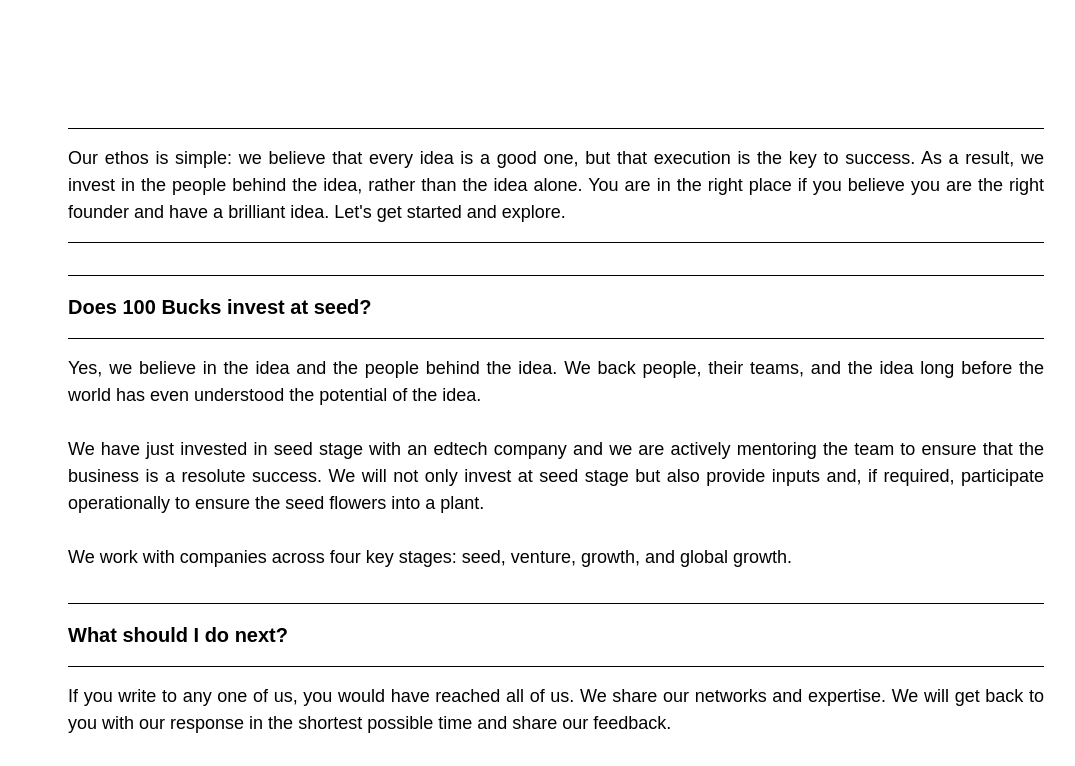
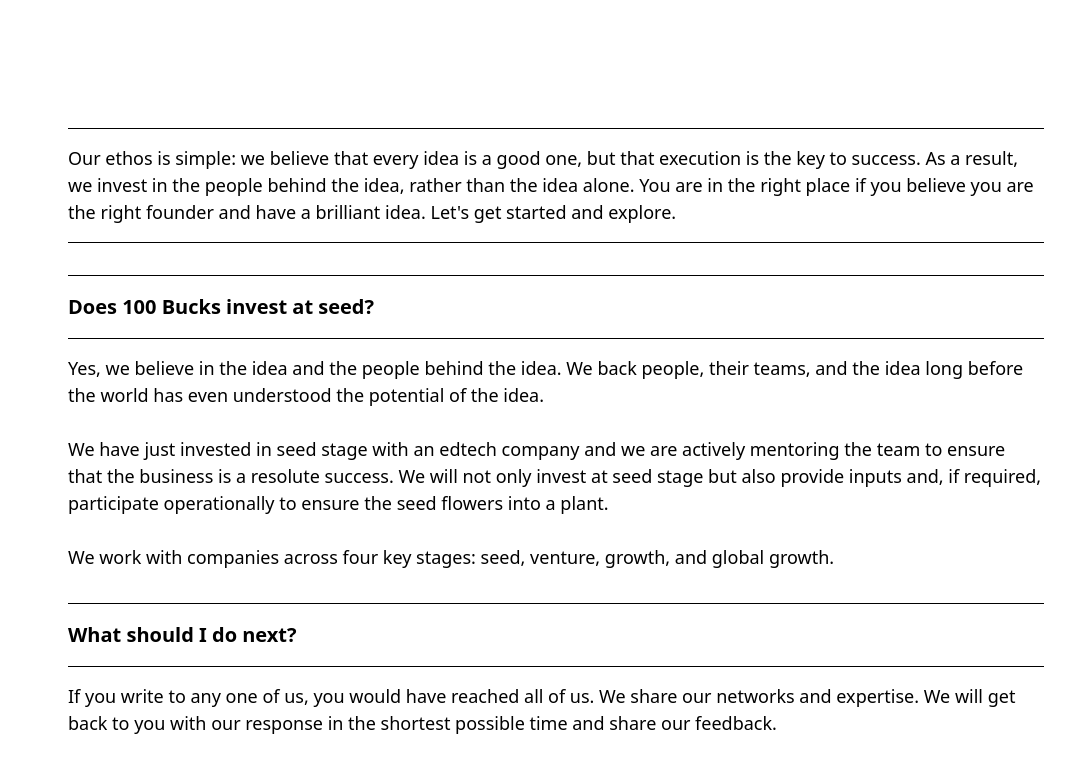
Before and after one commit to DetechDigitalSolutions-Development/100Bucks, a website: page html/faq.html in a window 1280 px wide. Shown: the part 301-1067 px from the top of the page, without its empty margins (84-1159 px from the left). Drawn offline with nearby package versions, Linux system fonts and the light colour scheme; files that its build step writes are made by us from their sources.

Commit message:
update files

```diff
--- a/html/faq.html
+++ b/html/faq.html
@@ -7,8 +7,8 @@
     <script src="https://cdn.tailwindcss.com"></script>
     <link href="https://fonts.googleapis.com/css2?family=Poppins:wght@300;400;500;600;700&display=swap" rel="stylesheet">
       <link rel="stylesheet" href="https://cdnjs.cloudflare.com/ajax/libs/font-awesome/6.0.0-beta3/css/all.min.css">
-      <link rel="stylesheet" href="../css/tailwind.css">
-      <link rel="stylesheet" href="../css/style.css">
+      <link rel="stylesheet" href="./styles/tailwind.css">
+      <link rel="stylesheet" href="./styles/styles.css">
   </head>
 <body class="font-sans">
 
```
Also changed, not shown: Index.html (+2 -2 lines), html/contact.html (+2 -2 lines), html/investment.html (+2 -2 lines), html/stories.html (+2 -2 lines), html/team.html (+2 -2 lines).
